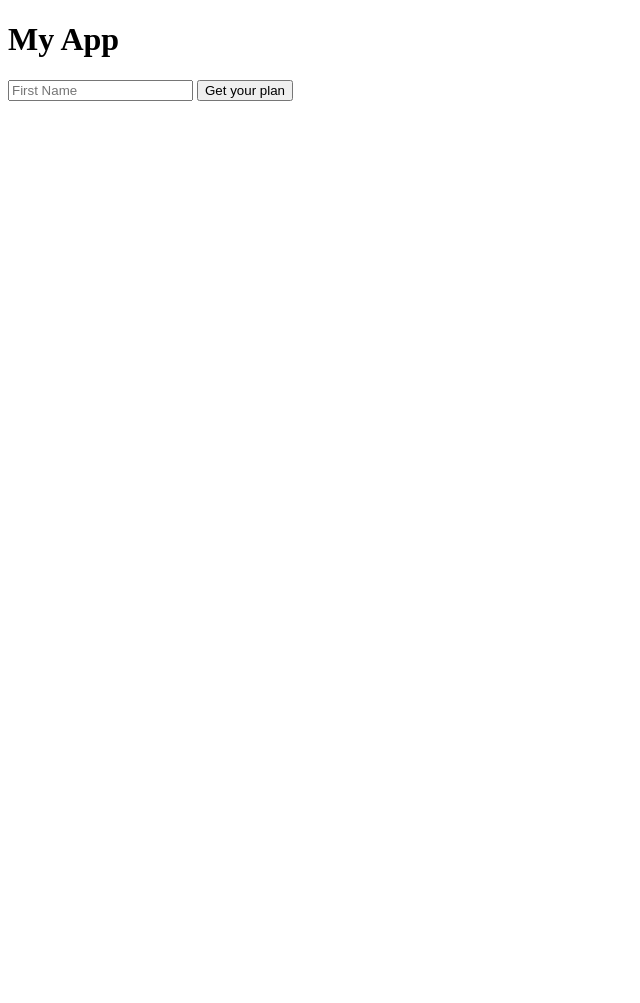
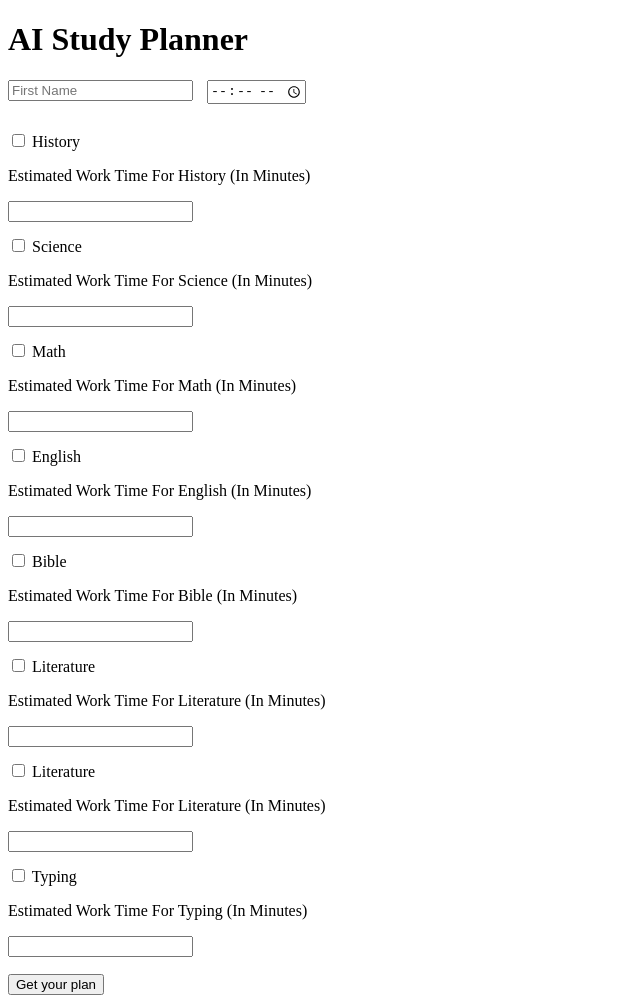
Before and after one commit to christianjay17/AI-Homework-Planner, a plain HTML site: page index.html in a window 1280 px wide. Shown: the whole page, without its empty margins (0-640 px from the left). Before the commit the page ends 800 px from the top, so only its background shows below. Drawn offline with Linux system fonts and the light colour scheme.

Commit message:
added all classes and add css styling

```diff
--- a/index.html
+++ b/index.html
@@ -4,11 +4,91 @@
     <meta charset="UTF-8">
     <meta name="viewport" content="width=device-width, initial-scale=1.0">
     <title>Document</title>
+    <script type="module" src="js/main.js"></script>
+    <link rel="stylesheet" href="styles/index.css">
 </head>
 <body>
-    <div><h1>My App</div>
+
+    <div><h1>AI Study Planner</div>
         <input type="text" id="first_name" placeholder="First Name"/>
+        <input type="time" id="start-time" placeholder="Time you wa">
+
+        <div>
+        <input type="checkbox" id="subject-history"/>
+        <label for="subject-history">History</label>
+        <div>
+            <p>Estimated Work Time For History (In Minutes)</p>
+        </div>
+        <input type="number" id="subject-history-time">
+        </div>
+
+        <div>
+        <input type="checkbox" id="subject-science"/>
+        <label for="subject-science">Science</label>
+        <div>
+            <p>Estimated Work Time For Science (In Minutes)</p>
+        </div>
+        <input type="number" id="subject-science-time">
+        </div>
+
+         <div>
+        <input type="checkbox" id="subject-math"/>
+        <label for="subject-math">Math</label>
+        <div>
+            <p>Estimated Work Time For Math (In Minutes)</p>
+        </div>
+        <input type="number" id="subject-math-time">
+        </div>
+
+         <div>
+        <input type="checkbox" id="subject-english"/>
+        <label for="subject-english">English</label>
+        <div>
+            <p>Estimated Work Time For English (In Minutes)</p>
+        </div>
+        <input type="number" id="subject-english-time">
+        </div>
+
+         <div>
+        <input type="checkbox" id="subject-bible"/>
+        <label for="subject-bible">Bible</label>
+        <div>
+            <p>Estimated Work Time For Bible (In Minutes)</p>
+        </div>
+        <input type="number" id="subject-bible-time">
+        </div>
+
+         <div>
+        <input type="checkbox" id="subject-literature"/>
+        <label for="subject-literature">Literature</label>
+        <div>
+            <p>Estimated Work Time For Literature (In Minutes)</p>
+        </div>
+        <input type="number" id="subject-literature-time">
+        </div>
+
+        <div>
+        <input type="checkbox" id="subject-literature"/>
+        <label for="subject-literature">Literature</label>
+        <div>
+            <p>Estimated Work Time For Literature (In Minutes)</p>
+        </div>
+        <input type="number" id="subject-literature-time">
+        </div>
+
+        <div>
+        <input type="checkbox" id="subject-typing"/>
+        <label for="subject-typing">Typing</label>
+        <div>
+            <p>Estimated Work Time For Typing (In Minutes)</p>
+        </div>
+        <input type="number" id="subject-typing-time">
+        </div>
+
+
+
+
+
         <button id="submitBtn">Get your plan</button>
-        <script type="module" src="js/main.js"></script>
 </body>
 </html>
--- a/js/main.js
+++ b/js/main.js
@@ -2,8 +2,10 @@ function initApp() {
     console.log("hi")
      const myButton = document.getElementById("submitBtn")
     const input = document.getElementById("first_name")
+    const checkboxHistory = document.getElementById("subject-history")
 
     myButton.addEventListener("click", () => {
+    console.dir(checkboxHistory.checked)
       console.log("My Name:",input.value)
     })
 
--- /dev/null
+++ b/styles/index.css
@@ -0,0 +1,35 @@
+#subject-history {
+    margin-top: 30px
+}
+
+#subject-science {
+    margin-top: 17px
+}
+
+#subject-math {
+    margin-top: 17px
+}
+
+#subject-english {
+    margin-top: 17px
+}
+
+#subject-bible {
+    margin-top: 17px
+}
+
+#subject-typing {
+    margin-top: 17px
+}
+
+#subject-literature {
+    margin-top: 17px
+}
+
+#submitBtn {
+    margin-top: 17px
+}
+
+#first_name {
+    margin-right: 10px
+}
```
Also changed, not shown: README.md.
